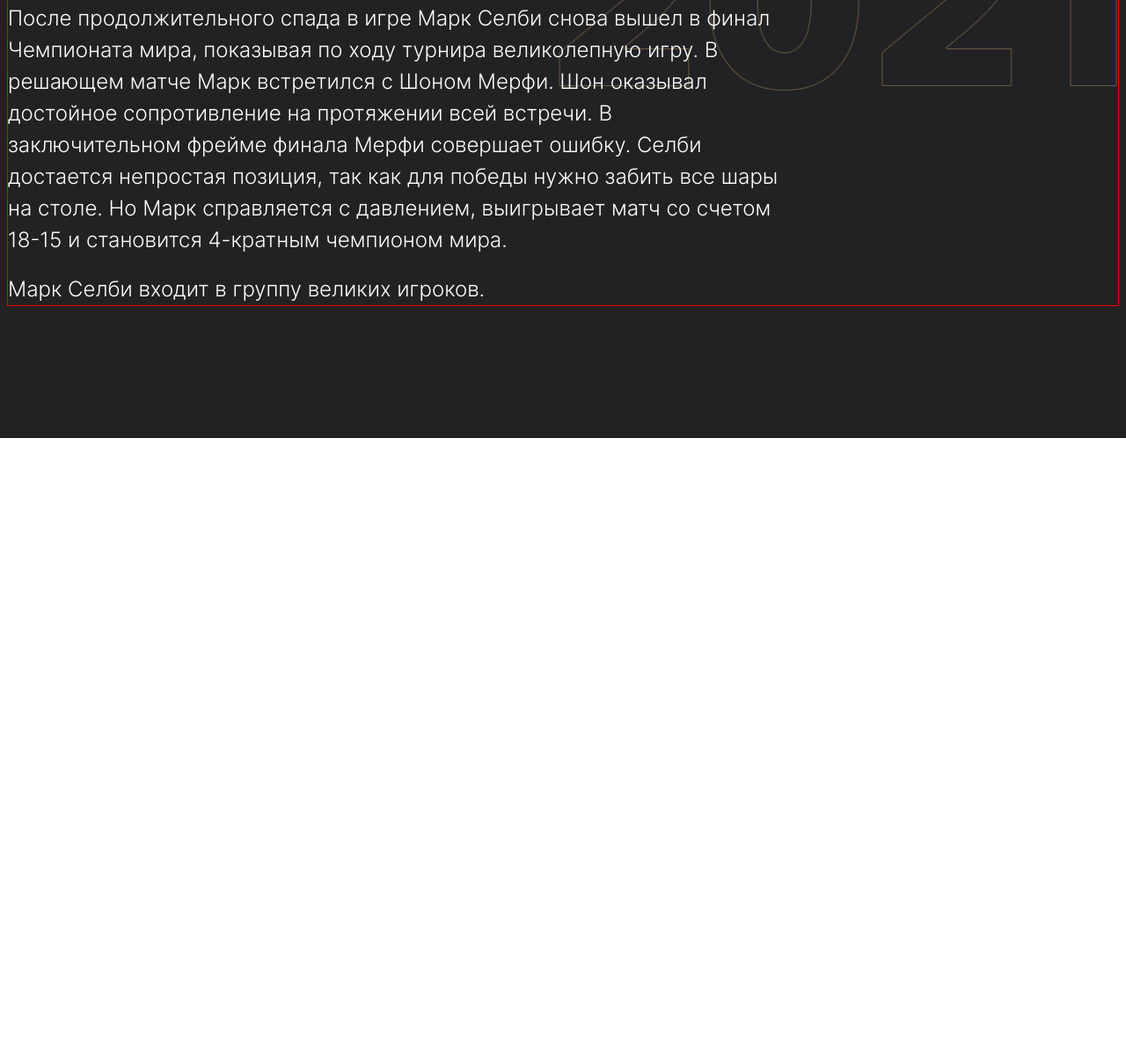
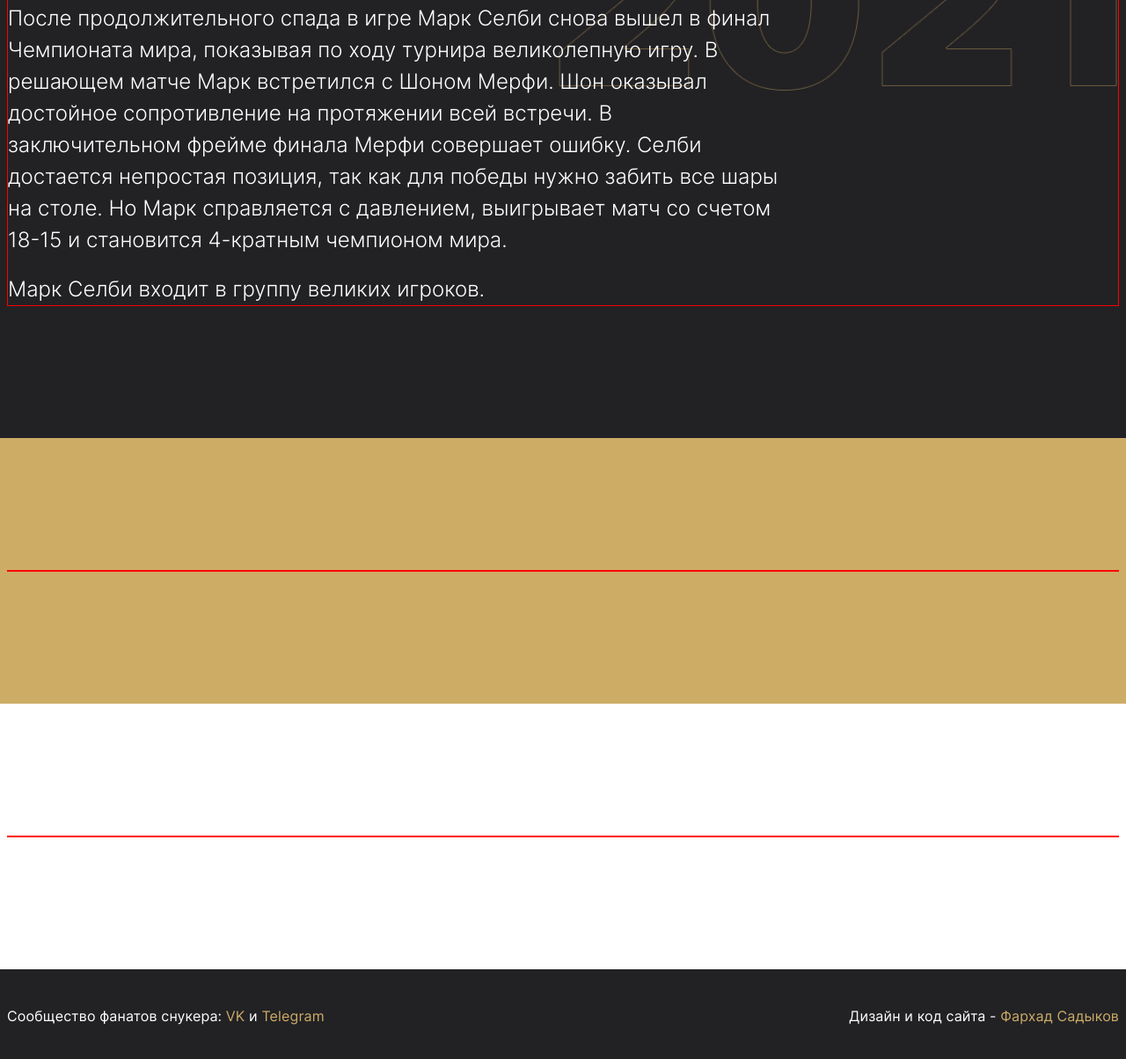
Before and after one commit to everwaveme/mark-selby, a website: page www/index.html in a window 1280 px wide. Shown: the part 6956-8160 px from the top of the page at 88% size. Before the commit the page ends 7454 px from the top, so only its background shows below. Drawn offline with Linux system fonts and the light colour scheme.

Commit message:
finished footer

```diff
--- /dev/null
+++ b/src/styles/blocks/_facts.scss
@@ -0,0 +1,8 @@
+.facts {
+  padding: 150px 0;
+  background-color: $color-accent;
+}
+
+.facts-container {
+  @include container;
+}
--- /dev/null
+++ b/src/styles/blocks/_footer.scss
@@ -0,0 +1,41 @@
+.footer {
+  padding: 45px 0;
+  background-color: $color-dark;
+}
+
+.footer-container {
+  @include container;
+  border: none;
+}
+
+.footer-wrap {
+  display: flex;
+  justify-content: space-between;
+}
+
+.footer-social {
+  font-weight: 400;
+  font-size: 16px;
+  line-height: 16px;
+  letter-spacing: .01rem;
+  color: $color-light;
+}
+
+.footer-author {
+  font-weight: 400;
+  font-size: 16px;
+  line-height: 16px;
+  letter-spacing: .01rem;
+  color: $color-light;
+}
+
+.footer-link {
+  text-decoration: none;
+  color: $color-accent;
+
+  &:hover {
+    color: $color-accent;
+    opacity: .8;
+    border-bottom: 1px solid;
+  }
+}
--- /dev/null
+++ b/src/styles/blocks/_more-info.scss
@@ -0,0 +1,8 @@
+.more-info {
+  padding: 150px 0;
+  background-color: $color-light;
+}
+
+.more-info-container {
+  @include container;
+}
--- a/src/styles/common/_fonts.scss
+++ b/src/styles/common/_fonts.scss
@@ -34,12 +34,3 @@
   src: url('../fonts/inter-v12-cyrillic_latin-700.woff2') format('woff2'), /* Chrome 36+, Opera 23+, Firefox 39+ */
        url('../fonts/inter-v12-cyrillic_latin-700.woff') format('woff'); /* Chrome 5+, Firefox 3.6+, IE 9+, Safari 5.1+ */
 }
-/* inter-900 - cyrillic_latin */
-@font-face {
-  font-display: swap; /* Check https://developer.mozilla.org/en-US/docs/Web/CSS/@font-face/font-display for other options. */
-  font-family: 'Inter';
-  font-style: normal;
-  font-weight: 900;
-  src: url('../fonts/inter-v12-cyrillic_latin-900.woff2') format('woff2'), /* Chrome 36+, Opera 23+, Firefox 39+ */
-       url('../fonts/inter-v12-cyrillic_latin-900.woff') format('woff'); /* Chrome 5+, Firefox 3.6+, IE 9+, Safari 5.1+ */
-}
--- a/src/styles/style.scss
+++ b/src/styles/style.scss
@@ -4,8 +4,14 @@
 @import "common/_fonts";
 @import "common/_common";
 
+// plugins
+
+
 // blocks
 @import "blocks/_desc";
 @import "blocks/_stats";
 @import "blocks/_career";
 @import "blocks/_wsc";
+@import "blocks/_facts";
+@import "blocks/_more-info";
+@import "blocks/_footer";
--- a/www/index.html
+++ b/www/index.html
@@ -236,11 +236,34 @@
       </div>
     </section>
 
+    <section class="facts">
+      <div class="facts-container">
+
+      </div>
+    </section>
+
+    <section class="more-info">
+      <div class="more-info-container">
+
+      </div>
+    </section>
 
   </main>
 
   <footer class="footer">
-
+    <div class="footer-container">
+      <div class="footer-wrap">
+        <p class="footer-social">
+          Сообщество фанатов снукера:
+          <a href="https://vk.com/snookernews" class="footer-link">VK</a> и
+          <a href="https://t.me/SnookerMaldives" class="footer-link">Telegram</a>
+        </p>
+        <p class="footer-author">
+          Дизайн и код сайта -
+          <a href="https://everwave.ru/" class="footer-link">Фархад Садыков</a>
+        </p>
+      </div>
+    </div>
   </footer>
 
 </body>
```
Also changed, not shown: www/fonts/inter-v12-cyrillic_latin-900.woff (deleted), www/fonts/inter-v12-cyrillic_latin-900.woff2 (deleted), www/style/style.css.
